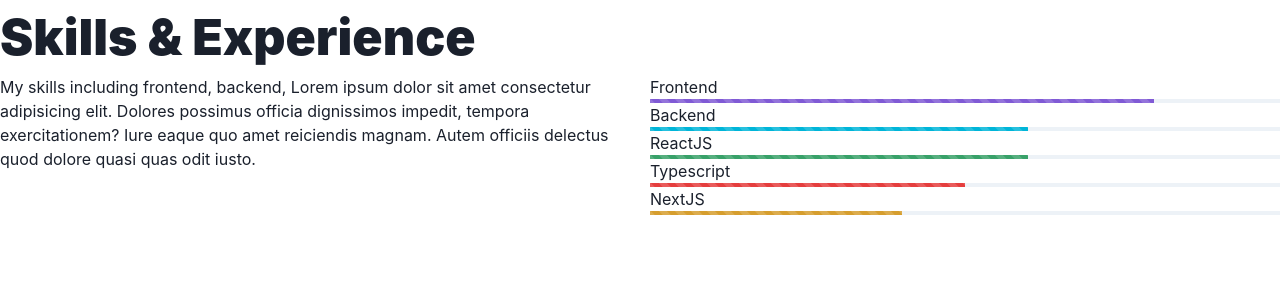
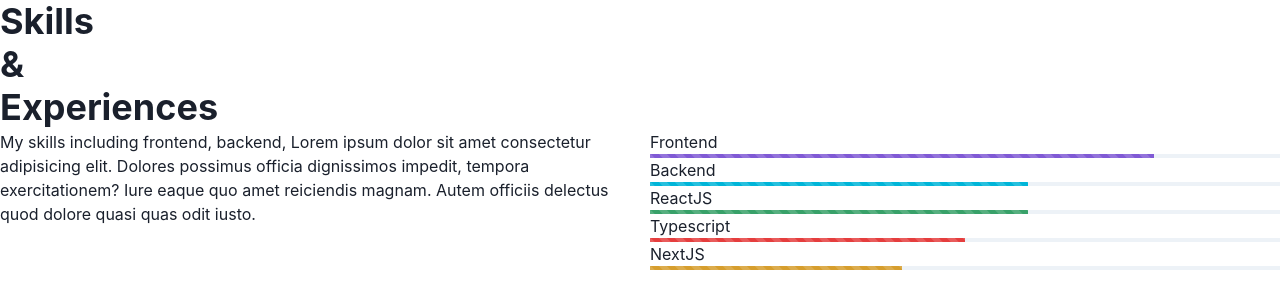
Before and after one commit to shawnsudev/ShawnSu-Portfolio, a Next.js app: page /skills in a window 1280 px wide. Shown: the top 308 px of the page. Built offline with nearby package versions, Linux system fonts and the light colour scheme.

Commit message:
refactor: use PageTtiel component for all page titles

```diff
--- a/components/PageTitle.tsx
+++ b/components/PageTitle.tsx
@@ -1,20 +1,26 @@
-import { PropsOf, Text } from "@chakra-ui/react";
+import { Heading, PropsOf, Text } from "@chakra-ui/react";
 import { motion } from "framer-motion";
 import { NextPage } from "next";
-import { MutableRefObject } from "react";
+import { ForwardedRef, forwardRef, MutableRefObject, useEffect } from "react";
 import { rubberband } from "../utils/animation";
+import { v4 as uuidv4 } from "uuid";
 
 type NextPagePropsWithTransition = NextPage & {
   pageTitle: string[];
-  ref: MutableRefObject<null>;
+  // ref: MutableRefObject<null>;
   isInView: boolean;
 };
 
-const PageTitle = ({ pageTitle, ref, isInView }: NextPagePropsWithTransition) => {
-  const rubberbandContainer = {
+const PageTitle = forwardRef(
+  (
+    { pageTitle, isInView }: NextPagePropsWithTransition,
+    ref: ForwardedRef<null>
+  ) => {
+    const fadeinRubberbandContainer = {
       hidden: { opacity: 0 },
       show: {
         opacity: isInView ? 1 : 0,
+        // scale: 1.5,
         transition: isInView
           ? {
               delayChildren: 1,
@@ -23,11 +29,11 @@ const PageTitle = ({ pageTitle, ref, isInView }: NextPagePropsWithTransition) =>
           : {},
       },
     };
-  const rubberbandItem = {
-    hidden: { opacity: 0 },
+    const fadeinRubberbandItem = {
+      hidden: { opacity: 0, scale: 1.2 },
       show: {
         opacity: isInView ? 1 : 0,
-      scale: isInView ? 1 : 1.2,
+        scale: isInView && 1,
         display: "inline-block",
         transition: {
           type: "spring",
@@ -37,30 +43,36 @@ const PageTitle = ({ pageTitle, ref, isInView }: NextPagePropsWithTransition) =>
       },
     };
 
+    useEffect(()=>{
+      console.log("isInView of PageTitle:", isInView)
+    },[isInView])
+
     return (
+      <div ref={ref}>
         <motion.div
-      ref={ref}
-      variants={rubberbandContainer}
+          variants={fadeinRubberbandContainer}
           initial="hidden"
           animate="show"
         >
-      <Text as="h2" className="rubberband-group">
-        {pageTitle.map((line, idx) => (
-          <p key={"line" + idx}>
-            {line.split("").map((L, i) =>
+          <Heading as="h2">
+            {pageTitle.map((line) => (
+              <p key={uuidv4()}>
+                {line.split("").map((L) =>
                   L === " " ? (
                     " "
                   ) : (
-                <motion.span key={"hello" + i} variants={rubberbandItem}>
+                    <motion.span key={uuidv4()} variants={fadeinRubberbandItem}>
                       <span onMouseEnter={rubberband}>{L}</span>
                     </motion.span>
                   )
                 )}
               </p>
             ))}
-      </Text>
+          </Heading>
           {/* ;<h1 className={`${styles.title} rubberband-group`}></h1> */}
         </motion.div>
+      </div>
     );
-};
+  }
+);
 export default PageTitle;
--- a/package.json
+++ b/package.json
@@ -15,12 +15,14 @@
     "framer-motion": "^7.5.2",
     "next": "12.2.5",
     "react": "18.2.0",
-    "react-dom": "18.2.0"
+    "react-dom": "18.2.0",
+    "uuid": "^9.0.0"
   },
   "devDependencies": {
     "@types/node": "18.7.6",
     "@types/react": "18.0.17",
     "@types/react-dom": "18.0.6",
+    "@types/uuid": "^8.3.4",
     "eslint": "8.22.0",
     "eslint-config-next": "12.2.5",
     "sass": "^1.55.0",
--- a/pages/skills.tsx
+++ b/pages/skills.tsx
@@ -11,6 +11,7 @@ import {
 import { motion, useInView } from "framer-motion";
 import { NextPage } from "next";
 import { forwardRef, useEffect, useRef, useState } from "react";
+import PageTitle from "../components/PageTitle";
 import { rubberband, runRubberbandIn } from "../utils/animation";
 
 const Skills: NextPage = (props) => {
@@ -47,30 +48,43 @@ const Skills: NextPage = (props) => {
     },
   };
 
+  // const ref = useRef(null);
+  // const isInView = useInView(ref, { amount: 0.3 });
+  const rubberbandContainer = {
+    hidden: { opacity: 0 },
+    show: {
+      opacity: isInView ? 1 : 0,
+      transition: isInView
+        ? {
+            delayChildren: 1,
+            staggerChildren: 0.08,
+          }
+        : {},
+    },
+  };
+  const rubberbandItem = {
+    hidden: { opacity: 0 },
+    show: {
+      opacity: isInView ? 1 : 0,
+      // scale: isInView ? 1 : 1.2,
+      scale: isInView ? 1 : 1.2,
+      display: "inline-block",
+      transition: {
+        type: "spring",
+        damping: 5,
+        stiffness: 600,
+      },
+    },
+  };
+
   return (
     <div>
       {/* Title */}
-      <Text
-        as="h2"
-        className="rubberband-group"
-        fontSize="50px"
-        fontWeight="900"
-      >
-        {/* Skills & Experience */}
-        {"Skills".split("").map((L, i) => (
-          <span key={"s" + i} onMouseEnter={rubberband}>
-            {L}
-          </span>
-        ))}{" "}
-        <span key="&" onMouseEnter={rubberband}>
-          &
-        </span>{" "}
-        {"Experience".split("").map((L, i) => (
-          <span key={"e" + i} onMouseEnter={rubberband}>
-            {L}
-          </span>
-        ))}
-      </Text>
+      <PageTitle
+        ref={ref}
+        isInView={isInView}
+        pageTitle={["Skills", "&", "Experiences"]}
+      />
 
       <motion.div
         ref={ref}
```
Also changed, not shown: pages/about.tsx (+11 -1 lines), pages/contact.tsx (+5 -29 lines), pages/index.tsx (+8 -9 lines), pages/projects.tsx (+5 -7 lines), 2 other files (tests, documents, lock files or other folders). Lines whose indentation alone changed are shown as unchanged.
